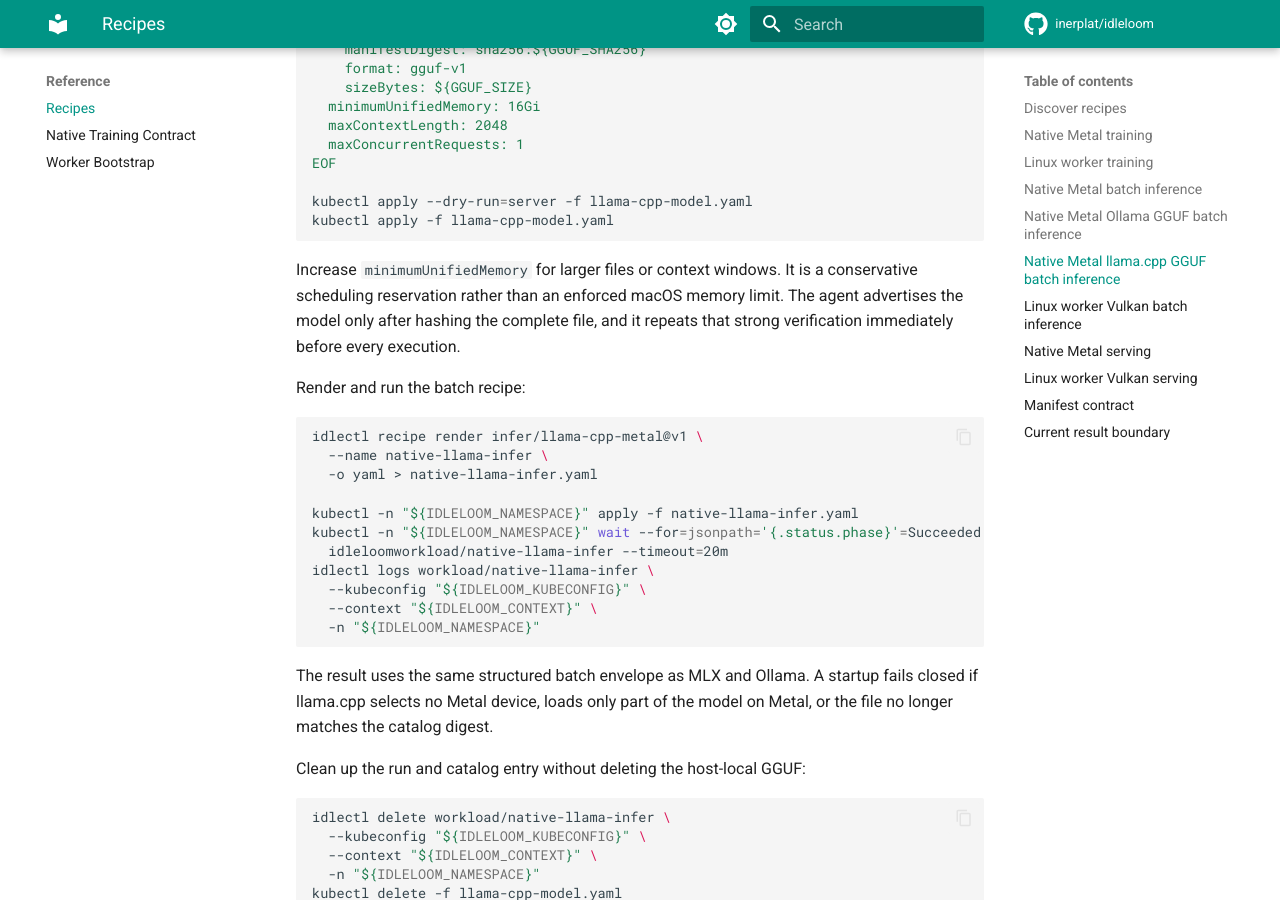
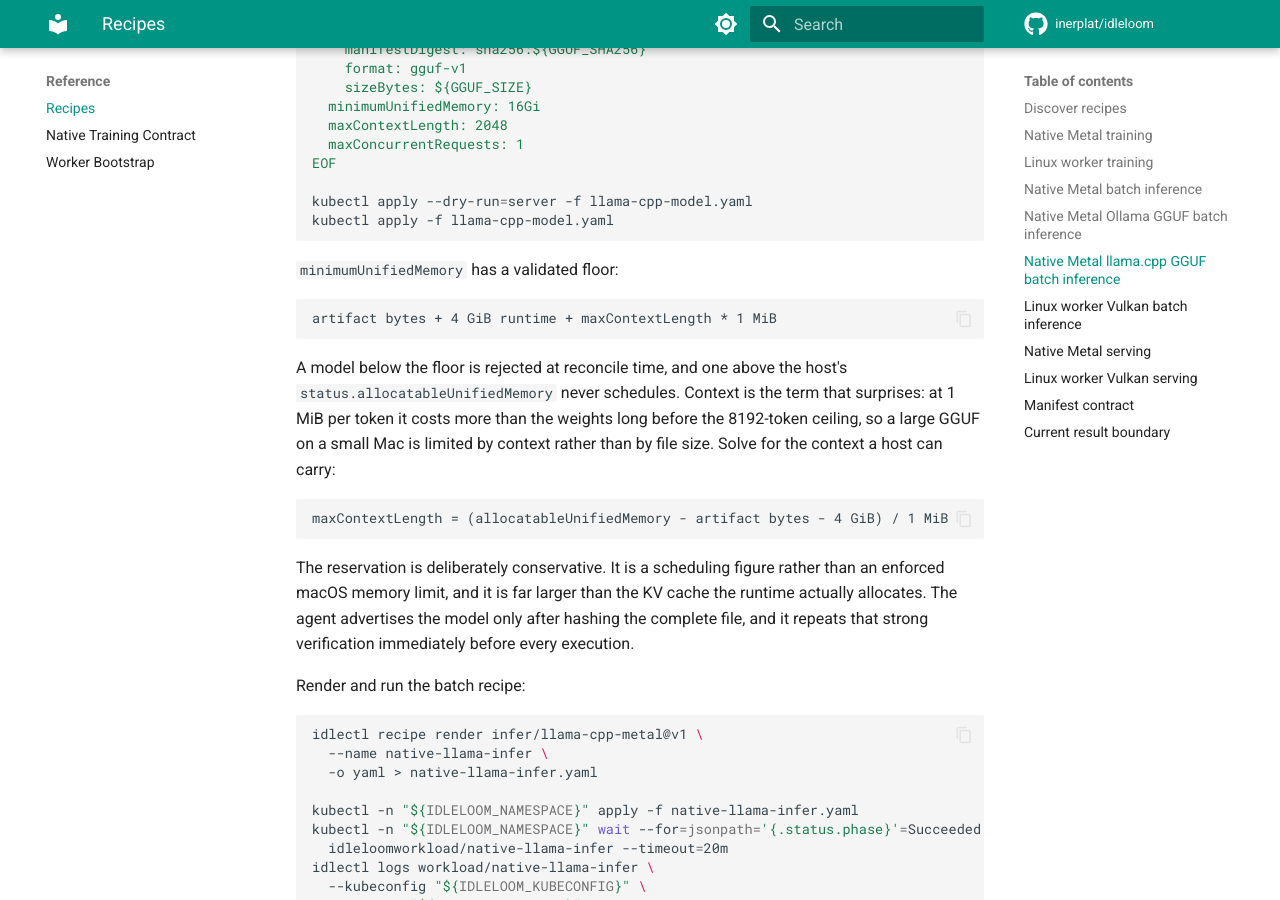
Before and after one commit to inerplat/idleloom, an MkDocs documentation site: the page built from docs/recipes.md, in a window 1280 px wide and 900 px high, scrolled down 8291 px. Built offline with MkDocs 1.6.1 and Material for MkDocs 9.7.7, drawn with Linux system fonts in a browser that asks for light colours; comment, search, counter and statistics services are not loaded; some of the changed text lies outside the part shown.

Commit message:
docs: record the Native adapter's API limits and memory floor
Serving Qwen3.8-27B through the Native paths turned up four things a client
author has to know and could not read anywhere.

The chat adapter takes model, messages, and max_tokens and rejects everything
else with an unnamed HTTP 400, so an ordinary OpenAI client fails on a field as
common as temperature. It returns no usage object. A reasoning model can spend
the whole budget inside its thinking block and come back with empty content and
finish_reason stop, which reads exactly like a model with nothing to say.

minimumUnifiedMemory had no stated floor, only advice to raise it. Give the
formula and the inverse, because context costs 1 MiB per token and becomes the
binding constraint on a small Mac long before the file size does.

Also trim the Vulkan overlay comment to the rule a reader needs, without the
session that produced it.

Co-Authored-By: Claude Opus 5 (1M context) <noreply@anthropic.com>

````diff
--- a/docs/recipes.md
+++ b/docs/recipes.md
@@ -430,9 +430,25 @@ kubectl apply --dry-run=server -f llama-cpp-model.yaml
 kubectl apply -f llama-cpp-model.yaml
 ```
 
-Increase `minimumUnifiedMemory` for larger files or context windows. It is a
-conservative scheduling reservation rather than an enforced macOS memory
-limit. The agent advertises the model only after hashing the complete file,
+`minimumUnifiedMemory` has a validated floor:
+
+```text
+artifact bytes + 4 GiB runtime + maxContextLength * 1 MiB
+```
+
+A model below the floor is rejected at reconcile time, and one above the host's
+`status.allocatableUnifiedMemory` never schedules. Context is the term that
+surprises: at 1 MiB per token it costs more than the weights long before the
+8192-token ceiling, so a large GGUF on a small Mac is limited by context rather
+than by file size. Solve for the context a host can carry:
+
+```text
+maxContextLength = (allocatableUnifiedMemory - artifact bytes - 4 GiB) / 1 MiB
+```
+
+The reservation is deliberately conservative. It is a scheduling figure rather
+than an enforced macOS memory limit, and it is far larger than the KV cache the
+runtime actually allocates. The agent advertises the model only after hashing the complete file,
 and it repeats that strong verification immediately before every execution.
 
 Render and run the batch recipe:
@@ -552,7 +568,20 @@ does not implement `kubectl port-forward` yet.
 
 The current adapter implements
 non-streaming chat completions, `GET /v1/models`, and a 512-token response
-limit. One generation may run at a time; concurrent requests receive HTTP 429
+limit. Three differences from a full OpenAI server matter to clients:
+
+- The request body accepts `model`, `messages`, and `max_tokens` only. Any other
+  field, including ordinary sampling controls such as `temperature`, is rejected
+  with HTTP 400 and a body of `invalid request` that does not name the field.
+  Strip unsupported fields before pointing a general OpenAI client at this
+  Service.
+- Responses carry no `usage` object, so token counts are not observable through
+  the API.
+- A reasoning model can spend the whole `max_tokens` budget inside its thinking
+  block. The adapter returns the visible text only, so the response is an empty
+  `content` with `finish_reason` `stop`, which is indistinguishable from a model
+  that simply had nothing to say. Raise `max_tokens` when a reply comes back
+  empty. One generation may run at a time; concurrent requests receive HTTP 429
 with `Retry-After: 1` instead of waiting in an unbounded queue. A generation
 already accepted by the model finishes even if its client disconnects, so the
 shared model process remains available for later requests. Traffic to the Mac
````
Also changed, not shown: docs/guides/worker-vulkan.md (+1 -1 lines), 1 other file.
